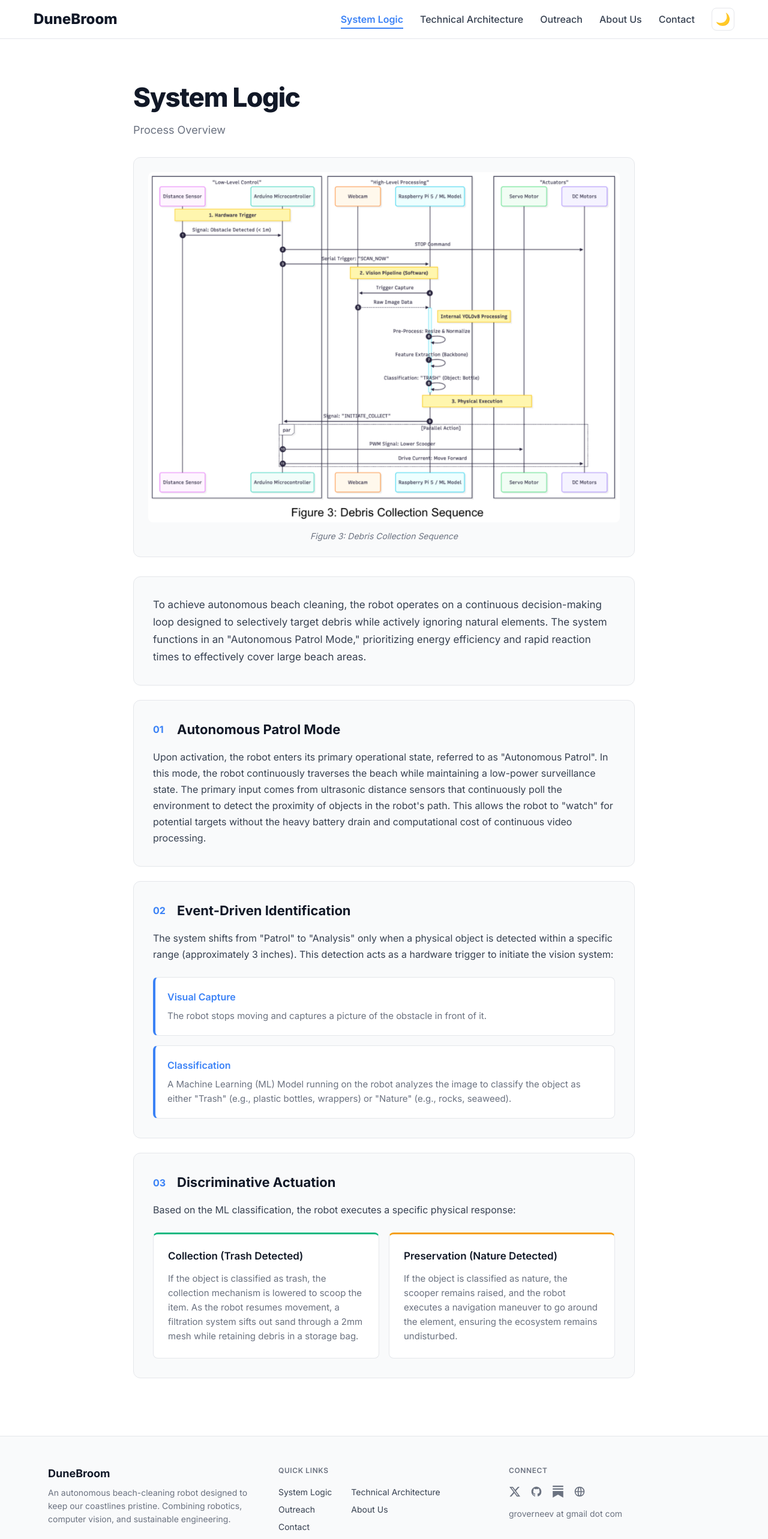
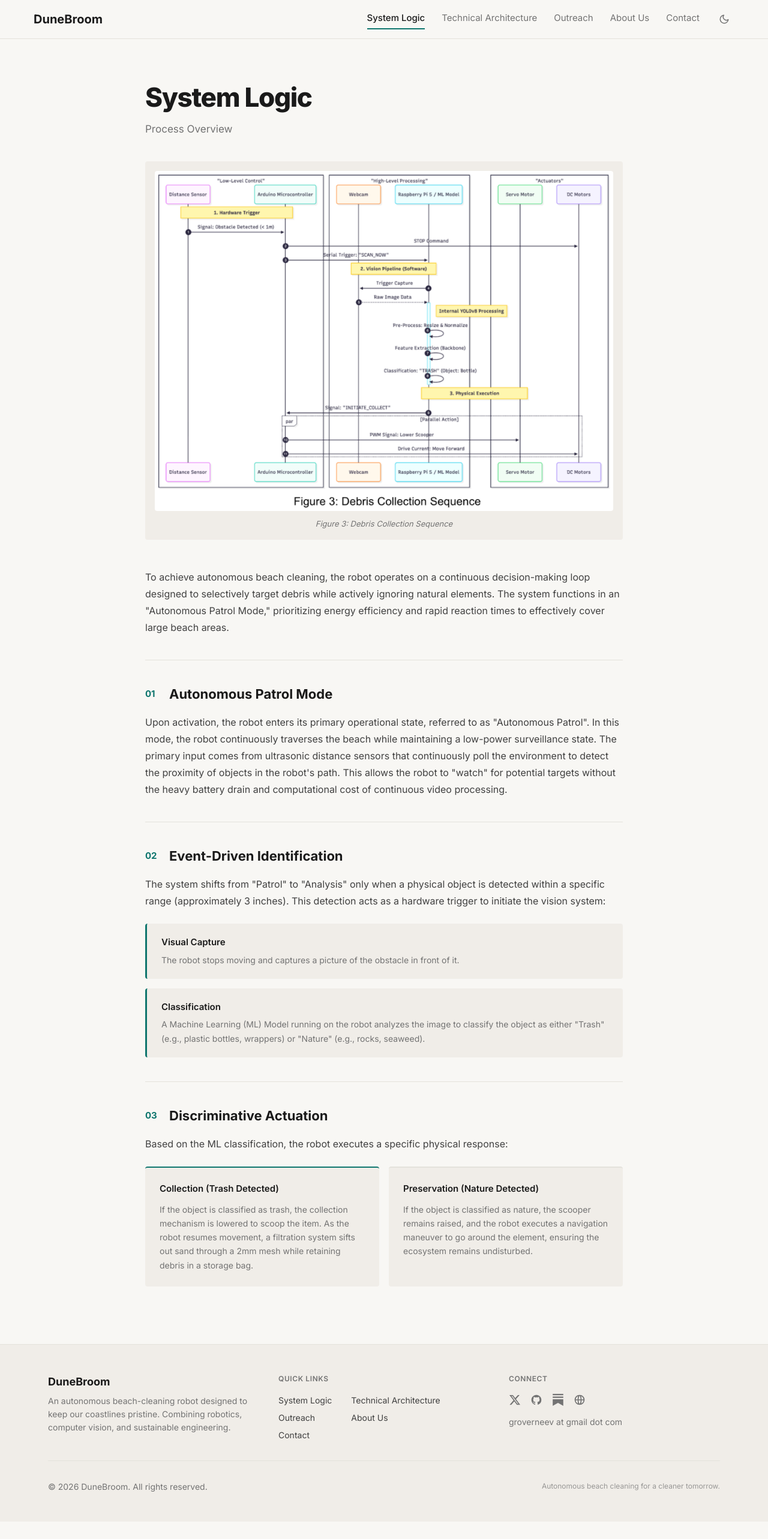
Before and after one commit to groverneev/DuneBroom_Website, a Next.js app: page /system-logic in a window 1280 px wide. Shown: the top 2566 px of the page at 60% size. After the commit the page ends 2537 px from the top, so only its background shows below. Built offline with nearby package versions, Linux system fonts and the light colour scheme.

Commit message:
made some changes

```diff
--- a/app/globals.css
+++ b/app/globals.css
@@ -2,25 +2,25 @@
 @import "tailwindcss";
 
 :root {
-  --background: #ffffff;
-  --foreground: #111827;
-  --muted: #6b7280;
-  --subtle: #374151;
-  --border: #e5e7eb;
-  --surface: #f9fafb;
-  --accent: #3b82f6;
-  --card-bg: #ffffff;
+  --background: #f8f7f4;
+  --foreground: #1a1a1a;
+  --muted: #737373;
+  --subtle: #404040;
+  --border: #e4e2dc;
+  --surface: #f0ede8;
+  --accent: #0f766e;
+  --card-bg: #faf9f7;
 }
 
 html.dark {
-  --background: #0e1321;
-  --foreground: #f3f4f6;
-  --muted: #9ca3af;
-  --subtle: #d1d5db;
-  --border: #1f2937;
-  --surface: #1a1f2e;
-  --accent: #3b82f6;
-  --card-bg: #1e2533;
+  --background: #111110;
+  --foreground: #f0eeea;
+  --muted: #737373;
+  --subtle: #a8a29e;
+  --border: #252422;
+  --surface: #1c1b19;
+  --accent: #14b8a6;
+  --card-bg: #222220;
 }
 
 body {
@@ -37,7 +37,7 @@ body {
   width: 100%;
   padding: 0.625rem 0.75rem;
   border: 1px solid var(--border);
-  border-radius: 0.5rem;
+  border-radius: 4px;
   font-size: 1rem;
   outline: none;
   background: var(--card-bg);
@@ -53,7 +53,7 @@ body {
 
 .form-input:focus {
   border-color: var(--accent);
-  box-shadow: 0 0 0 3px rgba(59, 130, 246, 0.1);
+  box-shadow: 0 0 0 3px rgba(15, 118, 110, 0.12);
 }
 
 /* Footer responsive grid */
--- a/app/system-logic/page.tsx
+++ b/app/system-logic/page.tsx
@@ -5,7 +5,7 @@ export default function SystemLogicPage() {
     <main style={{ fontFamily: "Inter, sans-serif", background: "var(--background)", minHeight: "100vh", transition: "background-color 0.3s" }}>
       <section
         style={{
-          maxWidth: 900,
+          maxWidth: 860,
           margin: "0 auto",
           padding: "4rem 2rem 6rem 2rem",
           color: "var(--foreground)",
@@ -21,19 +21,18 @@ export default function SystemLogicPage() {
         >
           System Logic
         </h1>
-        <p style={{ fontSize: 18, color: "var(--muted)", marginBottom: "2rem" }}>
+        <p style={{ fontSize: 17, color: "var(--muted)", marginBottom: "2.5rem", marginTop: 0 }}>
           Process Overview
         </p>
 
         {/* Figure */}
         <div
           style={{
-            marginBottom: "2rem",
-            borderRadius: 12,
+            marginBottom: "3rem",
+            borderRadius: 4,
             overflow: "hidden",
             background: "var(--surface)",
-            padding: "1.5rem",
-            border: "1px solid var(--border)",
+            padding: "1rem",
           }}
         >
           <Image
@@ -41,11 +40,11 @@ export default function SystemLogicPage() {
             alt="Figure 3: Debris Collection Sequence"
             width={800}
             height={600}
-            style={{ width: "100%", height: "auto", borderRadius: 8 }}
+            style={{ width: "100%", height: "auto", borderRadius: 4, display: "block" }}
           />
           <p
             style={{
-              fontSize: 14,
+              fontSize: 13,
               color: "var(--muted)",
               textAlign: "center",
               marginTop: "0.75rem",
@@ -58,16 +57,8 @@ export default function SystemLogicPage() {
         </div>
 
         {/* Introduction */}
-        <div
-          style={{
-            background: "var(--surface)",
-            borderRadius: 12,
-            padding: "2rem",
-            marginBottom: "1.5rem",
-            border: "1px solid var(--border)",
-          }}
-        >
-          <p style={{ fontSize: 17, lineHeight: 1.7, color: "var(--subtle)", margin: 0 }}>
+        <div style={{ paddingBottom: "2.5rem", marginBottom: "2.5rem", borderBottom: "1px solid var(--border)" }}>
+          <p style={{ fontSize: 16, lineHeight: 1.75, color: "var(--subtle)", margin: 0 }}>
             To achieve autonomous beach cleaning, the robot operates on a continuous decision-making
             loop designed to selectively target debris while actively ignoring natural elements. The
             system functions in an &quot;Autonomous Patrol Mode,&quot; prioritizing energy efficiency
@@ -76,24 +67,16 @@ export default function SystemLogicPage() {
         </div>
 
         {/* Step 1 */}
-        <div
-          style={{
-            background: "var(--surface)",
-            borderRadius: 12,
-            padding: "2rem",
-            marginBottom: "1.5rem",
-            border: "1px solid var(--border)",
-          }}
-        >
+        <div style={{ paddingBottom: "2.5rem", marginBottom: "2.5rem", borderBottom: "1px solid var(--border)" }}>
           <div style={{ display: "flex", alignItems: "center", gap: 12, marginBottom: "1rem" }}>
-            <span style={{ fontWeight: 700, fontSize: 16, color: "var(--accent)", minWidth: 28 }}>
+            <span style={{ fontWeight: 700, fontSize: 15, color: "var(--accent)", minWidth: 28 }}>
               01
             </span>
             <h2 style={{ fontSize: 22, fontWeight: 700, color: "var(--foreground)", margin: 0 }}>
               Autonomous Patrol Mode
             </h2>
           </div>
-          <p style={{ fontSize: 16, lineHeight: 1.7, color: "var(--subtle)", margin: 0 }}>
+          <p style={{ fontSize: 16, lineHeight: 1.75, color: "var(--subtle)", margin: 0 }}>
             Upon activation, the robot enters its primary operational state, referred to as
             &quot;Autonomous Patrol&quot;. In this mode, the robot continuously traverses the beach
             while maintaining a low-power surveillance state. The primary input comes from ultrasonic
@@ -104,24 +87,16 @@ export default function SystemLogicPage() {
         </div>
 
         {/* Step 2 */}
-        <div
-          style={{
-            background: "var(--surface)",
-            borderRadius: 12,
-            padding: "2rem",
-            marginBottom: "1.5rem",
-            border: "1px solid var(--border)",
-          }}
-        >
+        <div style={{ paddingBottom: "2.5rem", marginBottom: "2.5rem", borderBottom: "1px solid var(--border)" }}>
           <div style={{ display: "flex", alignItems: "center", gap: 12, marginBottom: "1rem" }}>
-            <span style={{ fontWeight: 700, fontSize: 16, color: "var(--accent)", minWidth: 28 }}>
+            <span style={{ fontWeight: 700, fontSize: 15, color: "var(--accent)", minWidth: 28 }}>
               02
             </span>
             <h2 style={{ fontSize: 22, fontWeight: 700, color: "var(--foreground)", margin: 0 }}>
               Event-Driven Identification
             </h2>
           </div>
-          <p style={{ fontSize: 16, lineHeight: 1.7, color: "var(--subtle)", marginBottom: "1.5rem" }}>
+          <p style={{ fontSize: 16, lineHeight: 1.75, color: "var(--subtle)", marginBottom: "1.5rem" }}>
             The system shifts from &quot;Patrol&quot; to &quot;Analysis&quot; only when a physical
             object is detected within a specific range (approximately 3 inches). This detection acts
             as a hardware trigger to initiate the vision system:
@@ -129,33 +104,31 @@ export default function SystemLogicPage() {
           <div style={{ display: "flex", flexDirection: "column", gap: "1rem" }}>
             <div
               style={{
-                background: "var(--card-bg)",
-                borderRadius: 8,
-                padding: "1.25rem",
-                border: "1px solid var(--border)",
-                borderLeft: "4px solid var(--accent)",
+                borderRadius: 4,
+                padding: "1.25rem 1.5rem",
+                borderLeft: "3px solid var(--accent)",
+                background: "var(--surface)",
               }}
             >
-              <h4 style={{ fontSize: 16, fontWeight: 600, color: "var(--accent)", marginBottom: "0.5rem" }}>
+              <h4 style={{ fontSize: 15, fontWeight: 600, color: "var(--foreground)", marginBottom: "0.4rem", marginTop: 0 }}>
                 Visual Capture
               </h4>
-              <p style={{ fontSize: 15, color: "var(--muted)", margin: 0, lineHeight: 1.6 }}>
+              <p style={{ fontSize: 14, color: "var(--muted)", margin: 0, lineHeight: 1.65 }}>
                 The robot stops moving and captures a picture of the obstacle in front of it.
               </p>
             </div>
             <div
               style={{
-                background: "var(--card-bg)",
-                borderRadius: 8,
-                padding: "1.25rem",
-                border: "1px solid var(--border)",
-                borderLeft: "4px solid var(--accent)",
+                borderRadius: 4,
+                padding: "1.25rem 1.5rem",
+                borderLeft: "3px solid var(--accent)",
+                background: "var(--surface)",
               }}
             >
-              <h4 style={{ fontSize: 16, fontWeight: 600, color: "var(--accent)", marginBottom: "0.5rem" }}>
+              <h4 style={{ fontSize: 15, fontWeight: 600, color: "var(--foreground)", marginBottom: "0.4rem", marginTop: 0 }}>
                 Classification
               </h4>
-              <p style={{ fontSize: 15, color: "var(--muted)", margin: 0, lineHeight: 1.6 }}>
+              <p style={{ fontSize: 14, color: "var(--muted)", margin: 0, lineHeight: 1.65 }}>
                 A Machine Learning (ML) Model running on the robot analyzes the image to classify
                 the object as either &quot;Trash&quot; (e.g., plastic bottles, wrappers) or
                 &quot;Nature&quot; (e.g., rocks, seaweed).
@@ -165,23 +138,16 @@ export default function SystemLogicPage() {
         </div>
 
         {/* Step 3 */}
-        <div
-          style={{
-            background: "var(--surface)",
-            borderRadius: 12,
-            padding: "2rem",
-            border: "1px solid var(--border)",
-          }}
-        >
+        <div>
           <div style={{ display: "flex", alignItems: "center", gap: 12, marginBottom: "1rem" }}>
-            <span style={{ fontWeight: 700, fontSize: 16, color: "var(--accent)", minWidth: 28 }}>
+            <span style={{ fontWeight: 700, fontSize: 15, color: "var(--accent)", minWidth: 28 }}>
               03
             </span>
             <h2 style={{ fontSize: 22, fontWeight: 700, color: "var(--foreground)", margin: 0 }}>
               Discriminative Actuation
             </h2>
           </div>
-          <p style={{ fontSize: 16, lineHeight: 1.7, color: "var(--subtle)", marginBottom: "1.5rem" }}>
+          <p style={{ fontSize: 16, lineHeight: 1.75, color: "var(--subtle)", marginBottom: "1.5rem" }}>
             Based on the ML classification, the robot executes a specific physical response:
           </p>
           <div
@@ -193,17 +159,16 @@ export default function SystemLogicPage() {
           >
             <div
               style={{
-                background: "var(--card-bg)",
-                borderRadius: 8,
+                background: "var(--surface)",
+                borderRadius: 4,
                 padding: "1.5rem",
-                border: "1px solid var(--border)",
-                borderTop: "3px solid #10b981",
+                borderTop: "2px solid var(--accent)",
               }}
             >
-              <h4 style={{ fontSize: 17, fontWeight: 600, color: "var(--foreground)", marginBottom: "0.75rem" }}>
+              <h4 style={{ fontSize: 15, fontWeight: 600, color: "var(--foreground)", marginBottom: "0.75rem", marginTop: 0 }}>
                 Collection (Trash Detected)
               </h4>
-              <p style={{ fontSize: 15, color: "var(--muted)", margin: 0, lineHeight: 1.6 }}>
+              <p style={{ fontSize: 14, color: "var(--muted)", margin: 0, lineHeight: 1.65 }}>
                 If the object is classified as trash, the collection mechanism is lowered to scoop
                 the item. As the robot resumes movement, a filtration system sifts out sand through
                 a 2mm mesh while retaining debris in a storage bag.
@@ -211,17 +176,16 @@ export default function SystemLogicPage() {
             </div>
             <div
               style={{
-                background: "var(--card-bg)",
-                borderRadius: 8,
+                background: "var(--surface)",
+                borderRadius: 4,
                 padding: "1.5rem",
-                border: "1px solid var(--border)",
-                borderTop: "3px solid #f59e0b",
+                borderTop: "2px solid var(--border)",
               }}
             >
-              <h4 style={{ fontSize: 17, fontWeight: 600, color: "var(--foreground)", marginBottom: "0.75rem" }}>
+              <h4 style={{ fontSize: 15, fontWeight: 600, color: "var(--foreground)", marginBottom: "0.75rem", marginTop: 0 }}>
                 Preservation (Nature Detected)
               </h4>
-              <p style={{ fontSize: 15, color: "var(--muted)", margin: 0, lineHeight: 1.6 }}>
+              <p style={{ fontSize: 14, color: "var(--muted)", margin: 0, lineHeight: 1.65 }}>
                 If the object is classified as nature, the scooper remains raised, and the robot
                 executes a navigation maneuver to go around the element, ensuring the ecosystem
                 remains undisturbed.
--- a/components/Navbar.tsx
+++ b/components/Navbar.tsx
@@ -11,6 +11,62 @@ const navLinks = [
   { href: "/about_us", label: "About Us" },
   { href: "/contact", label: "Contact" },
 ];
+
+function MoonIcon() {
+  return (
+    <svg width="18" height="18" viewBox="0 0 24 24" fill="none" stroke="currentColor" strokeWidth="2" strokeLinecap="round" strokeLinejoin="round">
+      <path d="M21 12.79A9 9 0 1 1 11.21 3 7 7 0 0 0 21 12.79z" />
+    </svg>
+  );
+}
+
+function SunIcon() {
+  return (
+    <svg width="18" height="18" viewBox="0 0 24 24" fill="none" stroke="currentColor" strokeWidth="2" strokeLinecap="round" strokeLinejoin="round">
+      <circle cx="12" cy="12" r="5" />
+      <line x1="12" y1="1" x2="12" y2="3" />
+      <line x1="12" y1="21" x2="12" y2="23" />
+      <line x1="4.22" y1="4.22" x2="5.64" y2="5.64" />
+      <line x1="18.36" y1="18.36" x2="19.78" y2="19.78" />
+      <line x1="1" y1="12" x2="3" y2="12" />
+      <line x1="21" y1="12" x2="23" y2="12" />
+      <line x1="4.22" y1="19.78" x2="5.64" y2="18.36" />
+      <line x1="18.36" y1="5.64" x2="19.78" y2="4.22" />
+    </svg>
+  );
+}
+
+function ThemeButton({ theme, toggleTheme }: { theme: string; toggleTheme: () => void }) {
+  return (
+    <button
+      onClick={toggleTheme}
+      aria-label="Toggle theme"
+      style={{
+        background: "none",
+        border: "none",
+        borderRadius: 6,
+        width: 34,
+        height: 34,
+        cursor: "pointer",
+        display: "flex",
+        alignItems: "center",
+        justifyContent: "center",
+        color: "var(--muted)",
+        transition: "background-color 0.2s, color 0.2s",
+      }}
+      onMouseEnter={(e) => {
+        e.currentTarget.style.backgroundColor = "var(--surface)";
+        e.currentTarget.style.color = "var(--foreground)";
+      }}
+      onMouseLeave={(e) => {
+        e.currentTarget.style.backgroundColor = "transparent";
+        e.currentTarget.style.color = "var(--muted)";
+      }}
+    >
+      {theme === "light" ? <MoonIcon /> : <SunIcon />}
+    </button>
+  );
+}
 
 export default function Navbar() {
   const [mobileMenuOpen, setMobileMenuOpen] = useState(false);
@@ -48,8 +104,8 @@ export default function Navbar() {
           <Link
             href="/"
             style={{
-              fontWeight: 800,
-              fontSize: 24,
+              fontWeight: 700,
+              fontSize: 20,
               color: "var(--foreground)",
               textDecoration: "none",
             }}
@@ -60,7 +116,7 @@ export default function Navbar() {
           {/* Desktop links + theme toggle */}
           <div
             className="navbar-desktop"
-            style={{ display: "flex", alignItems: "center", gap: 28 }}
+            style={{ display: "flex", alignItems: "center", gap: 24 }}
           >
             <ul
               style={{
@@ -78,16 +134,14 @@ export default function Navbar() {
                   <li key={link.href}>
                     <Link
                       href={link.href}
+                      className={isActive ? "nav-link active" : "nav-link"}
                       style={{
-                        color: isActive ? "var(--accent)" : "var(--subtle)",
+                        color: isActive ? "var(--foreground)" : "var(--muted)",
                         textDecoration: "none",
-                        fontWeight: isActive ? 600 : 500,
-                        fontSize: 16,
+                        fontWeight: isActive ? 500 : 400,
+                        fontSize: 15,
                         transition: "color 0.2s",
-                        borderBottom: isActive
-                          ? "2px solid var(--accent)"
-                          : "2px solid transparent",
-                        paddingBottom: 4,
+                        paddingBottom: 6,
                       }}
                     >
                       {link.label}
@@ -97,27 +151,7 @@ export default function Navbar() {
               })}
             </ul>
 
-            {/* Theme toggle */}
-            <button
-              onClick={toggleTheme}
-              aria-label="Toggle theme"
-              style={{
-                background: "none",
-                border: "1px solid var(--border)",
-                borderRadius: 8,
-                width: 38,
-                height: 38,
-                cursor: "pointer",
-                display: "flex",
-                alignItems: "center",
-                justifyContent: "center",
-                fontSize: 20,
-                color: "var(--foreground)",
-                transition: "border-color 0.3s, color 0.3s",
-              }}
-            >
-              {theme === "light" ? "\u{1F319}" : "\u2600\uFE0F"}
-            </button>
+            <ThemeButton theme={theme} toggleTheme={toggleTheme} />
           </div>
 
           {/* Mobile: theme toggle + hamburger */}
@@ -129,26 +163,7 @@ export default function Navbar() {
               gap: 8,
             }}
           >
-            <button
-              onClick={toggleTheme}
-              aria-label="Toggle theme"
-              style={{
-                background: "none",
-                border: "1px solid var(--border)",
-                borderRadius: 8,
-                width: 38,
-                height: 38,
-                cursor: "pointer",
-                display: "flex",
-                alignItems: "center",
-                justifyContent: "center",
-                fontSize: 20,
-                color: "var(--foreground)",
-                transition: "border-color 0.3s, color 0.3s",
-              }}
-            >
-              {theme === "light" ? "\u{1F319}" : "\u2600\uFE0F"}
-            </button>
+            <ThemeButton theme={theme} toggleTheme={toggleTheme} />
 
             <button
               onClick={() => setMobileMenuOpen(!mobileMenuOpen)}
@@ -166,34 +181,12 @@ export default function Navbar() {
               }}
             >
               {mobileMenuOpen ? (
-                <svg
-                  width="24"
-                  height="24"
-                  fill="none"
-                  stroke="currentColor"
-                  viewBox="0 0 24 24"
-                >
-                  <path
-                    strokeLinecap="round"
-                    strokeLinejoin="round"
-                    strokeWidth={2}
-                    d="M6 18L18 6M6 6l12 12"
-                  />
+                <svg width="24" height="24" fill="none" stroke="currentColor" viewBox="0 0 24 24">
+                  <path strokeLinecap="round" strokeLinejoin="round" strokeWidth={2} d="M6 18L18 6M6 6l12 12" />
                 </svg>
               ) : (
-                <svg
-                  width="24"
-                  height="24"
-                  fill="none"
-                  stroke="currentColor"
-                  viewBox="0 0 24 24"
-                >
-                  <path
-                    strokeLinecap="round"
-                    strokeLinejoin="round"
-                    strokeWidth={2}
-                    d="M4 6h16M4 12h16M4 18h16"
-                  />
+                <svg width="24" height="24" fill="none" stroke="currentColor" viewBox="0 0 24 24">
+                  <path strokeLinecap="round" strokeLinejoin="round" strokeWidth={2} d="M4 6h16M4 12h16M4 18h16" />
                 </svg>
               )}
             </button>
@@ -211,13 +204,7 @@ export default function Navbar() {
               display: "none",
             }}
           >
-            <nav
-              style={{
-                display: "flex",
-                flexDirection: "column",
-                gap: 4,
-              }}
-            >
+            <nav style={{ display: "flex", flexDirection: "column", gap: 4 }}>
               {navLinks.map((link) => {
                 const isActive = pathname === link.href;
                 return (
@@ -226,10 +213,10 @@ export default function Navbar() {
                     href={link.href}
                     onClick={() => setMobileMenuOpen(false)}
                     style={{
-                      color: isActive ? "var(--accent)" : "var(--foreground)",
+                      color: isActive ? "var(--foreground)" : "var(--muted)",
                       textDecoration: "none",
-                      fontWeight: isActive ? 600 : 500,
-                      fontSize: 16,
+                      fontWeight: isActive ? 500 : 400,
+                      fontSize: 15,
                       padding: "8px 8px",
                       borderRadius: 6,
                       transition: "background-color 0.2s, color 0.2s",
@@ -252,16 +239,23 @@ export default function Navbar() {
 
       <style>{`
         @media (max-width: 768px) {
-          .navbar-desktop {
-            display: none !important;
-          }
-          .navbar-mobile-buttons {
-            display: flex !important;
-          }
-          .navbar-mobile-menu {
-            display: block !important;
-          }
+          .navbar-desktop { display: none !important; }
+          .navbar-mobile-buttons { display: flex !important; }
+          .navbar-mobile-menu { display: block !important; }
         }
+        .nav-link { position: relative; display: inline-block; }
+        .nav-link::after {
+          content: '';
+          position: absolute;
+          bottom: -2px;
+          left: 0;
+          width: 0;
+          height: 2px;
+          background: var(--accent);
+          transition: width 0.25s ease;
+        }
+        .nav-link:hover::after,
+        .nav-link.active::after { width: 100%; }
       `}</style>
     </nav>
   );
```
Also changed, not shown: app/page.tsx (+121 -135 lines).
